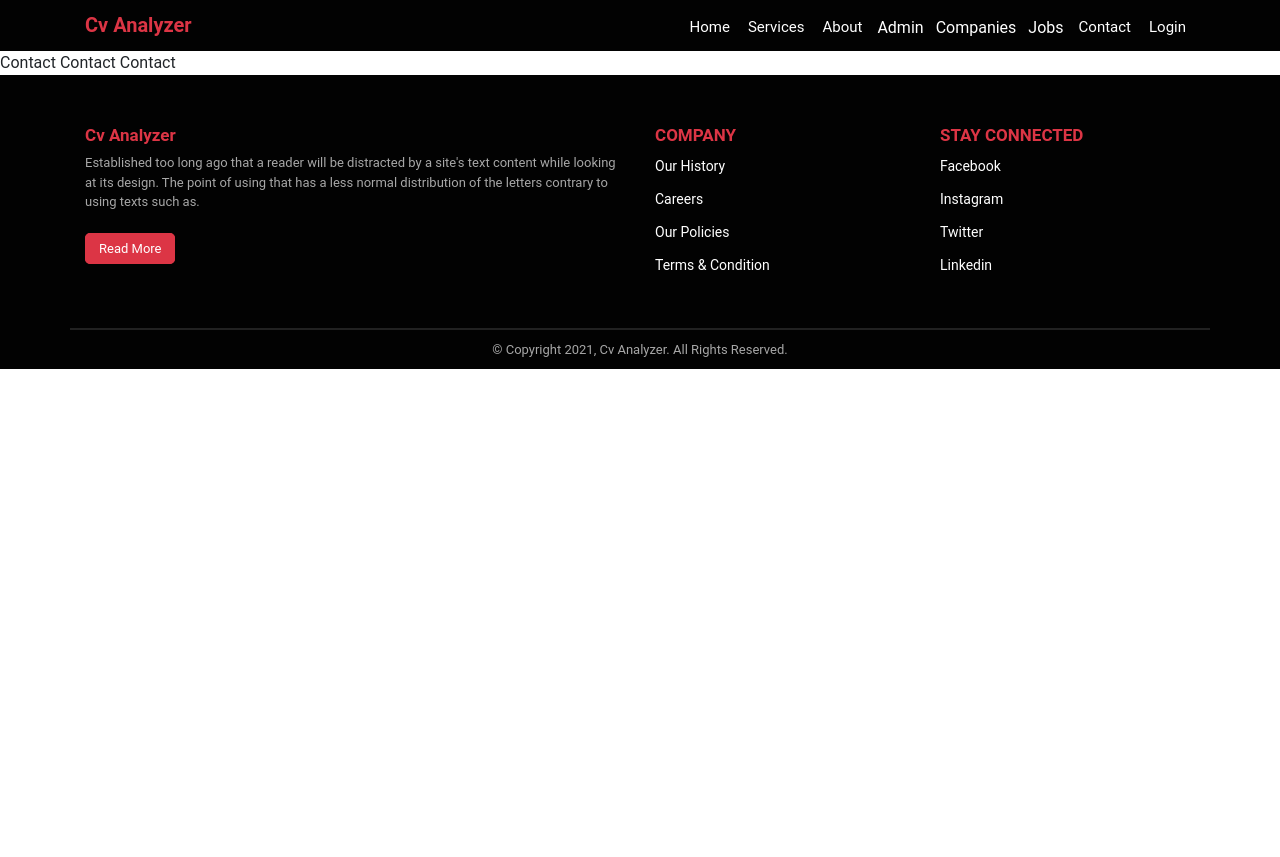
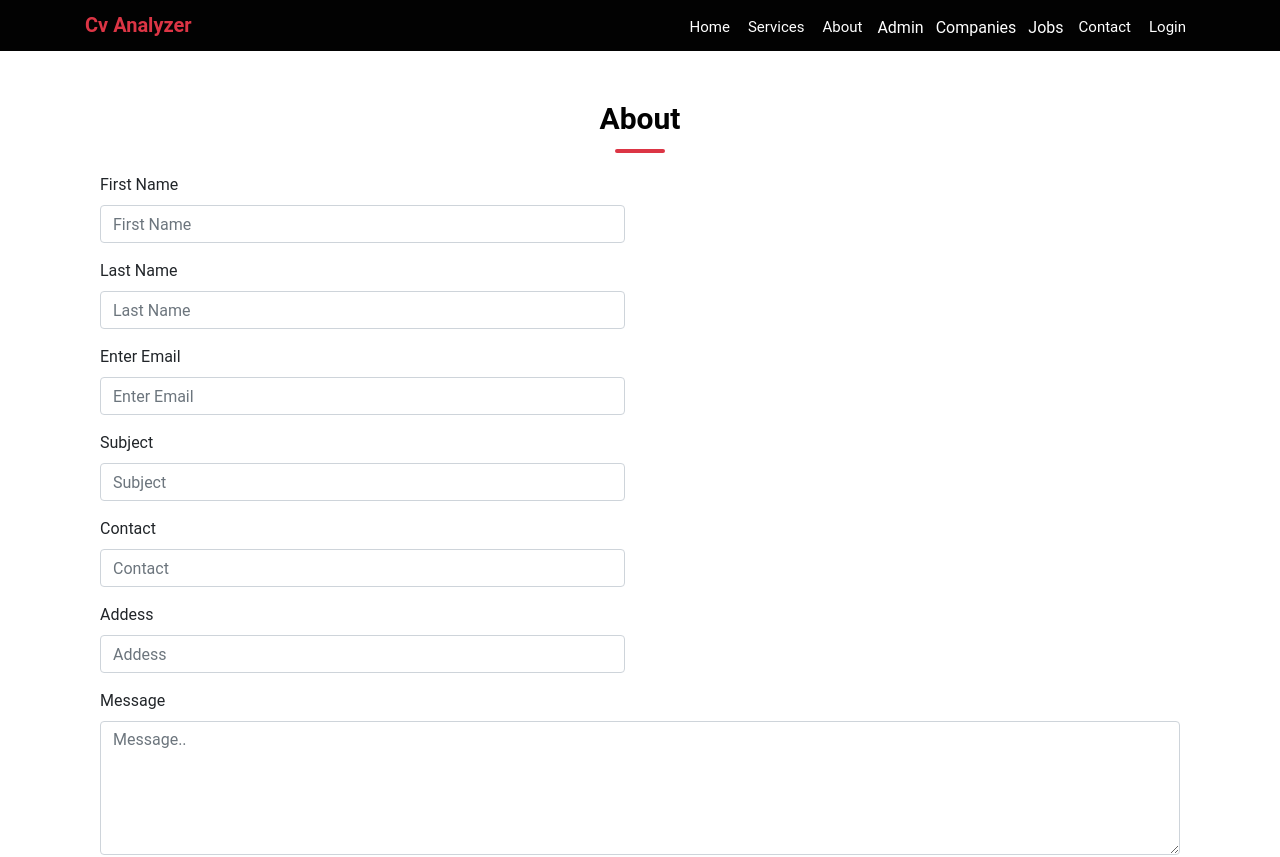
Before and after one commit to muhammadidreesshaikh/cv-analyzer, a React (Create React App) app: page /contact in a window 1280 px wide. Shown: the top 857 px of the page. Before the commit the page ends 800 px from the top, so only its background shows below. Built offline with nearby package versions, Linux system fonts and the light colour scheme.

Commit message:
contact  done

```diff
--- a/src/assets/css/contact.css
+++ b/src/assets/css/contact.css
@@ -0,0 +1,3 @@
+.contact{
+    padding: 30px 0;
+}
--- a/src/pages/Contact.js
+++ b/src/pages/Contact.js
@@ -23,7 +23,79 @@ class Contact extends React.Component {
     render() {
         return(
             <div>
-                <p>Contact Contact Contact</p>
+                <div className='contact'>
+                    <div className='container'>
+                        <div className='row'>
+
+                            <div className="col-12">
+                                <div className="heading">
+                                    <h3>About</h3>
+                                    <div className="seprator"></div>
+                                </div>
+                            </div>
+
+                            <div className='col-12'>
+                                <div className='main'>
+                                    <form>
+                                        <div className='col-6'>
+                                            <div class="form-group">
+                                                <label>First Name</label>
+                                                <input type="name" class="form-control" placeholder="First Name"/>
+                                            </div>
+                                        </div>
+
+                                        <div className='col-6'>
+                                            <div class="form-group">
+                                                <label>Last Name</label>
+                                                <input type="name" class="form-control" placeholder="Last Name"/>
+                                            </div>
+                                        </div>
+
+                                        <div className='col-6'>
+                                            <div class="form-group">
+                                                <label>Enter Email</label>
+                                                <input type="email" class="form-control" placeholder="Enter Email"/>
+                                            </div>
+                                        </div>
+
+                                        <div className='col-6'>
+                                            <div class="form-group">
+                                                <label>Subject</label>
+                                                <input type="text" class="form-control" placeholder="Subject"/>
+                                            </div>
+                                        </div>
+
+                                        <div className='col-6'>
+                                            <div class="form-group">
+                                                <label>Contact</label>
+                                                <input type="number" class="form-control" placeholder="Contact"/>
+                                            </div>
+                                        </div>
+
+                                        <div className='col-6'>
+                                            <div class="form-group">
+                                                <label>Addess</label>
+                                                <input type="text" class="form-control" placeholder="Addess"/>
+                                            </div>
+                                        </div>
+
+                                        <div className='col-12'>
+                                            <div class="form-group">
+                                                <label>Message</label>
+                                                <textarea class="form-control" rows="5" placeholder='Message..'></textarea>
+                                            </div>
+                                        </div>
+
+                                        <div className='contact-btn'>
+                                            <button type="submit" class="press btn">Submit</button>
+                                        </div>
+                                    </form>
+                                </div>
+                            </div>
+
+                        </div>
+                    </div>
+                </div>
             </div>
         );
     }
```
